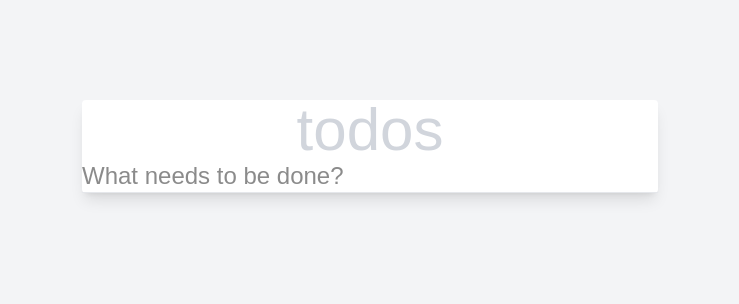
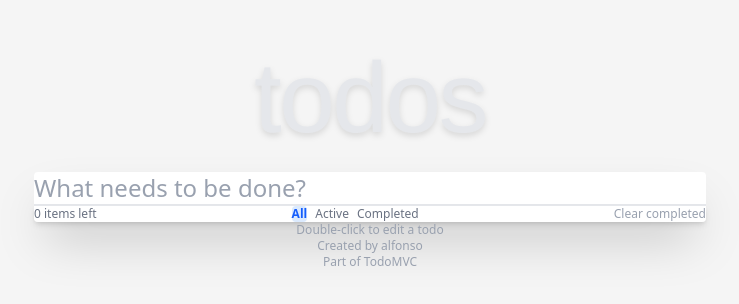
Before and after one commit to almacbe/todomvc-nextjs-react, a Next.js app: page / in a window 1280 px wide. Shown: the part 254-558 px from the top of the page, without its empty margins (270-1009 px from the left). Built offline with nearby package versions, Linux system fonts and the light colour scheme.

Commit message:
Revamp UI of Todo app with improved styling and layout

```diff
--- a/src/app/page.tsx
+++ b/src/app/page.tsx
@@ -8,27 +8,34 @@ export default function Home() {
   const { todos, input, setInput, handleAddTodo, handleToggleTodo } = useTodos();
 
   return (
-    <section className="bg-gray-100 min-h-screen flex items-center justify-center">
-      <div className="bg-white shadow-lg rounded w-full max-w-xl p-8">
-        <header className="mb-6">
-          <h1 className="text-6xl font-light text-center text-gray-300 mb-4">todos</h1>
+    <section className="bg-[#f5f5f5] min-h-screen flex flex-col items-center justify-start sm:justify-center font-sans">
+      <h1 className="text-[100px] font-light text-center text-gray-200 tracking-tight drop-shadow-md select-none mb-8 font-sans" style={{ fontFamily: 'Helvetica Neue, Arial, sans-serif' }}>todos</h1>
+      <div className="bg-white shadow-2xl rounded w-full max-w-2xl">
+        <header className="border-b border-gray-200 px-8 pt-8 pb-4">
           <form onSubmit={handleAddTodo}>
             <input
-              className="w-full p-4 text-2xl border-b border-gray-200 outline-none"
+              className="w-full p-6 text-2xl font-light text-gray-700 placeholder-gray-400 bg-transparent outline-none focus:outline-none"
               placeholder="What needs to be done?"
               autoFocus
               value={input}
               onChange={e => setInput(e.target.value)}
+              data-testid="new-todo-input"
+              style={{ fontFamily: 'inherit' }}
             />
           </form>
         </header>
-        <section>
+        <section className="px-8 py-4">
           <TodoList todos={todos} onToggle={handleToggleTodo} />
         </section>
-        <footer className="mt-6">
+        <footer className="px-8 pb-6 pt-2">
           <TodoFooter />
         </footer>
       </div>
+      <footer className="mt-8 text-gray-400 text-xs text-center select-none">
+        <p>Double-click to edit a todo</p>
+        <p>Created by <a href="https://github.com/alfonso" className="underline hover:text-blue-500">alfonso</a></p>
+        <p>Part of <a href="http://todomvc.com" className="underline hover:text-blue-500">TodoMVC</a></p>
+      </footer>
     </section>
   );
 }
--- a/src/components/TodoFooter.tsx
+++ b/src/components/TodoFooter.tsx
@@ -1,7 +1,13 @@
 export default function TodoFooter() {
   return (
-    <div className="flex justify-between items-center text-sm text-gray-500">
-      {/* Aquí irá el contador, los filtros y el botón de limpiar completados */}
+    <div className="flex justify-between items-center text-xs text-gray-500 pt-2 border-t border-gray-200 bg-white shadow-md px-8 pb-4 rounded-b font-sans">
+      <span className="font-light">0 items left</span>
+      <div className="flex gap-2">
+        <button className="px-2 py-1 rounded hover:bg-gray-100 focus:outline-none bg-blue-100 text-blue-600 font-semibold transition-colors">All</button>
+        <button className="px-2 py-1 rounded hover:bg-gray-100 focus:outline-none transition-colors">Active</button>
+        <button className="px-2 py-1 rounded hover:bg-gray-100 focus:outline-none transition-colors">Completed</button>
+      </div>
+      <button className="text-gray-400 hover:text-red-500 transition-colors">Clear completed</button>
     </div>
   );
 }
--- a/src/components/TodoItem.tsx
+++ b/src/components/TodoItem.tsx
@@ -2,15 +2,26 @@ import { Todo } from '../types/Todo';
 
 export default function TodoItem({ todo, onToggle }: { todo: Todo; onToggle: (id: string) => void }) {
   return (
-    <li className="flex items-center p-4 text-xl gap-3" role="listitem">
+    <li
+      className="flex items-center gap-4 px-4 py-2 border-b border-gray-100 last:border-b-0 group bg-white"
+      role="listitem"
+    >
       <input
         type="checkbox"
         checked={todo.completed}
         onChange={() => onToggle(todo.id)}
-        className="w-5 h-5 accent-green-500"
+        className="w-7 h-7 accent-green-500 transition-all duration-150 focus:ring-2 focus:ring-blue-400 focus:outline-none -ml-2 cursor-pointer"
         aria-label={todo.completed ? 'Marcar como pendiente' : 'Marcar como completada'}
       />
-      <span className={todo.completed ? "line-through text-gray-400" : ""}>{todo.title}</span>
+      <span
+        className={
+          'flex-1 text-2xl font-light break-all transition-colors duration-150 ' +
+          (todo.completed ? 'line-through text-gray-400 opacity-60' : 'text-gray-700')
+        }
+        style={{ textDecorationThickness: todo.completed ? 2 : undefined, textDecorationStyle: 'solid', transition: 'text-decoration 0.2s', opacity: todo.completed ? 0.6 : 1 }}
+      >
+        {todo.title}
+      </span>
     </li>
   );
 }
--- a/src/components/TodoList.tsx
+++ b/src/components/TodoList.tsx
@@ -2,8 +2,9 @@ import { Todo } from '../types/Todo';
 import TodoItem from './TodoItem';
 
 export default function TodoList({ todos, onToggle }: { todos: Todo[]; onToggle: (id: string) => void }) {
+  if (todos.length === 0) return null;
   return (
-    <ul className="divide-y divide-gray-200" role="list">
+    <ul className="shadow-inner rounded-b overflow-hidden divide-y divide-gray-100" role="list">
       {todos.map(todo => (
         <TodoItem key={todo.id} todo={todo} onToggle={onToggle} />
       ))}
```
